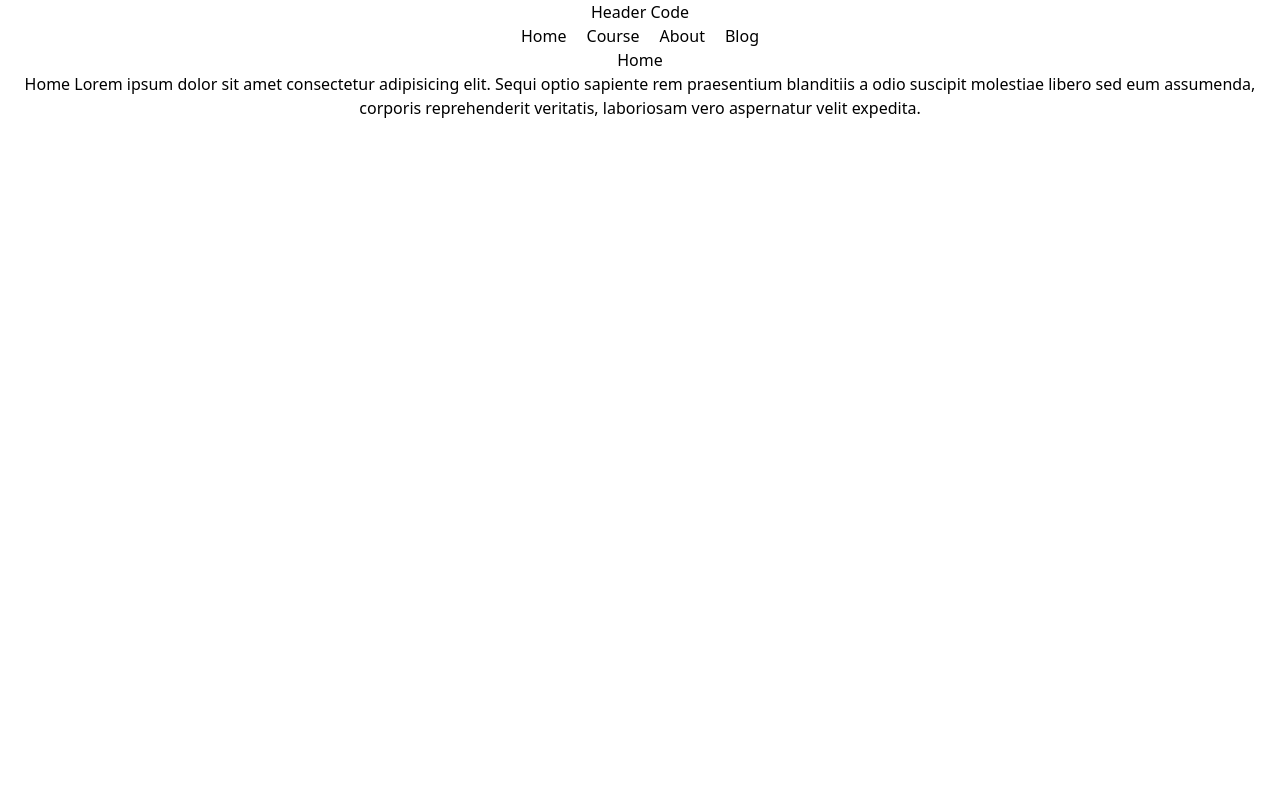
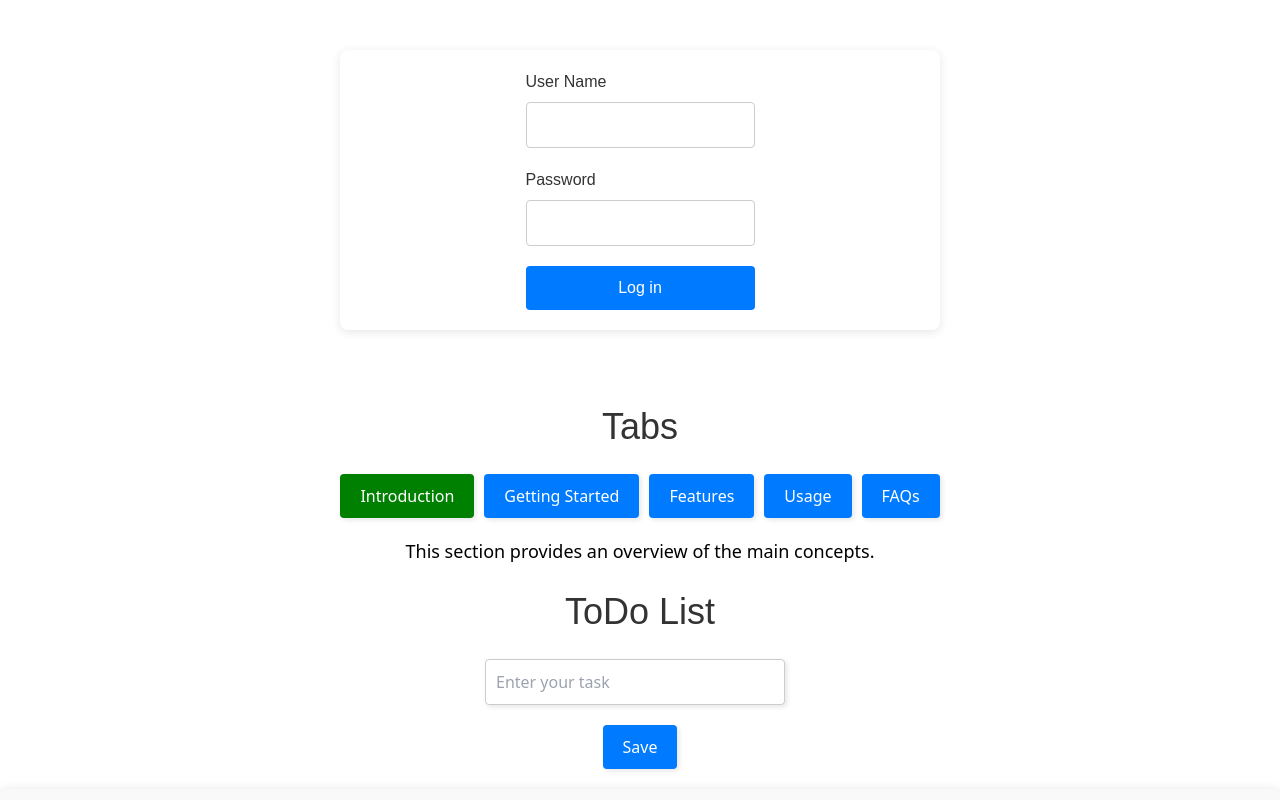
Before and after one commit to rahulpal80524/webapplication1, a React (Create React App) app: page / in a window 1280 px wide. Shown: the top 800 px of the page. Built offline with nearby package versions, Linux system fonts and the light colour scheme.

Commit message:
using useState form work

```diff
--- a/src/App.css
+++ b/src/App.css
@@ -190,3 +190,74 @@ h1 {
   line-height: 1.5;
   padding: 0 20px;
 }
+
+
+/* Overall container */
+.container {
+  max-width: 600px;
+  margin: 50px auto;
+  padding: 20px;
+  background-color: #fff;
+  border-radius: 8px;
+  box-shadow: 0 2px 10px rgba(0, 0, 0, 0.1);
+  font-family: Arial, sans-serif;
+}
+
+/* Row */
+.row {
+  display: flex;
+  justify-content: center;
+}
+
+/* Column */
+.col-lg-6 {
+  width: 100%;
+}
+
+/* Form */
+form {
+  display: flex;
+  flex-direction: column;
+  gap: 20px;
+}
+
+/* Form labels */
+form .text-start label {
+  font-size: 1em;
+  color: #333;
+  margin-bottom: 8px;
+  display: block;
+}
+
+/* Form inputs */
+.form-control {
+  width: 100%;
+  padding: 10px;
+  font-size: 1em;
+  border: 1px solid #ccc;
+  border-radius: 4px;
+  box-sizing: border-box;
+  transition: border-color 0.3s ease;
+}
+
+.form-control:focus {
+  border-color: #007BFF;
+  outline: none;
+}
+
+/* Submit button */
+form .text-start button {
+  width: 100%;
+  padding: 10px;
+  font-size: 1em;
+  color: white;
+  background-color: #007BFF;
+  border: none;
+  border-radius: 4px;
+  cursor: pointer;
+  transition: background-color 0.3s ease;
+}
+
+form .text-start button:hover {
+  background-color: #0056b3;
+}
--- a/src/App.js
+++ b/src/App.js
@@ -23,10 +23,38 @@ function App() {
       <TodDOListItems value={value} key={index} indexNum={index} todolist={todolist} setTodolist={setTodolist} />
     )
   })
+  let [uname,setUname] = useState('');
+  let [upassword,setUpassword] = useState('');
+  let handlesubmit=(event)=>{
+    event.preventDefault()
+
+  }
+  // let getUname=(event)=>{
+  //  setUname(event.target.value)
+  // }
   return (
     <div className="App">
+      <div className='container'>
+        <div className='row'>
+          <div className='col-lg-6'>
+            <form onSubmit={handlesubmit}>
+              <div className='text-start'>
+                <label>User Name</label>
+                <input type='text' onChange={(event)=>setUname(event.target.value)} className='form-control' value={uname}/>
+              </div>
+              <div className='text-start'>
+                <label>Password</label>
+                <input type='text' onChange={(event)=>setUpassword(event.target.value)} className='form-control' value={upassword}/>
+              </div>
+              <div className='text-start'>
+               <button>Log in</button>
+              </div>
+            </form>
+          </div>
+        </div>
+      </div>
 
-      <Tab/>
+      <Tab />
       <h1>ToDo List</h1>
       <form className="todo-form" onSubmit={saveToDoList}>
         <input type="text" name='toname' className="todo-input" placeholder="Enter your task" />
--- a/src/index.js
+++ b/src/index.js
@@ -1,7 +1,7 @@
 import React from 'react';
 import ReactDOM from 'react-dom/client';
 import './index.css';
-// import App from './App';
+import App from './App';
 
 import reportWebVitals from './reportWebVitals';
 import Home from './Pages/Home';
@@ -43,7 +43,7 @@ let allRoutes = createBrowserRouter(
 )
 root.render(
   <React.StrictMode>
-    {/* <App /> */}
+    <App />
     <RouterProvider router={allRoutes}/>
 
   </React.StrictMode>
```
